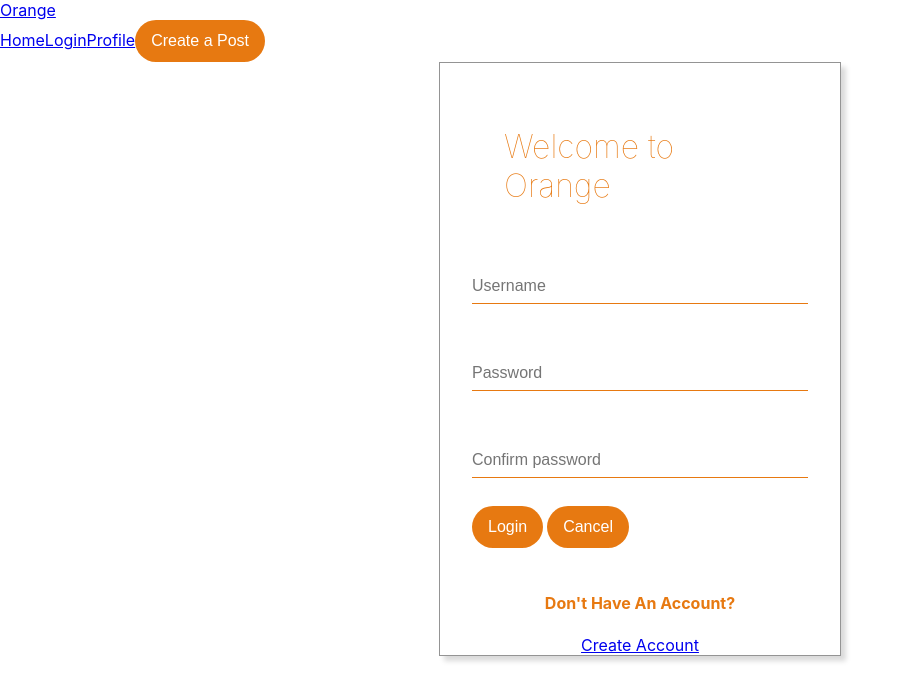
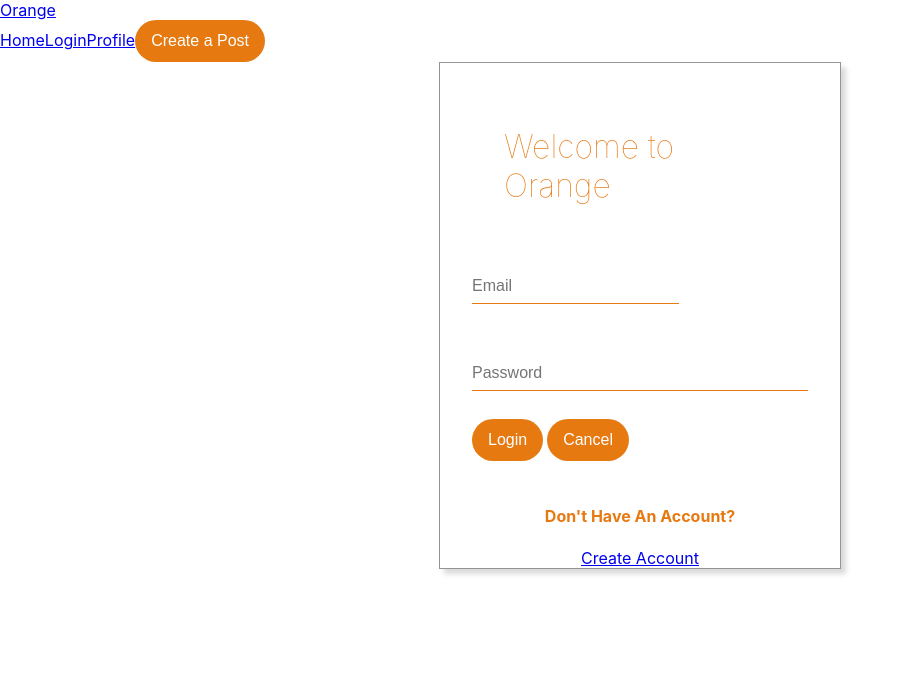
Before and after one commit to Team-Orange4/orange-backend, a React (Create React App) app: page / in a window 1280 px wide. Shown: the top 700 px of the page, without its empty margins (0-909 px from the left). Built offline with nearby package versions, Linux system fonts and the light colour scheme.

Commit message:
login-works

```diff
--- a/src/App.js
+++ b/src/App.js
@@ -16,6 +16,7 @@ function App() {
       <main>
         <Route path="/" exact component={Login} />
         <Route path="/create" component={CreateAccount} />
+        <Route path="/feed" component={Feed} />
       </main>
 		</div>
 	);
--- a/src/components/Login.js
+++ b/src/components/Login.js
@@ -1,87 +1,88 @@
 import React, { useState } from 'react';
-import { Link } from 'react-router-dom';
+import { Link, Redirect,useHistory } from 'react-router-dom';
 import './Login.css';
+import axios from 'axios';
+
 
 const Login = () => {
-	const initialState = {
-		username: '',
-		password: '',
-		passwordConfirm: '',
-		valid: false,
-		attempted: false,
-	};
-	const [formState, setFormState] = useState(initialState);
+	const [loginInfo, setLoginInfo] = useState({});
+	let history = useHistory();
+
 	function handleChange(event) {
 		event.preventDefault();
-		setFormState({ ...formState, [event.target.id]: event.target.value });
+		setLoginInfo({ ...loginInfo, [event.target.id]: event.target.value });
 	}
-	function handleConfirmChange(event) {
-		event.preventDefault();
-		setFormState({ ...formState, [event.target.id]: event.target.value });
-		if (event.target.value === formState.password) {
-			setFormState({
-				...formState,
-				[event.target.id]: event.target.value,
-				valid: true,
-			});
-		} else {
-			setFormState({
-				...formState,
-				[event.target.id]: event.target.value,
-				valid: false,
-				attempted: true,
-			});
-		}
-	}
+	// function handleConfirmChange(event) {
+	// 	event.preventDefault();
+	// 	setLoginInfo({ ...loginInfo, [event.target.id]: event.target.value });
+	// 	if (event.target.value === loginInfo.password) {
+	// 		setLoginInfo({
+	// 			...loginInfo,
+	// 			[event.target.id]: event.target.value,
+	// 			valid: true,
+	// 		});
+	// 	} else {
+	// 		setLoginInfo({
+	// 			...loginInfo,
+	// 			[event.target.id]: event.target.value,
+	// 			valid: false,
+	// 			attempted: true,
+	// 		});
+	// 	}
+	// }
 	function handleCancel(event) {
-		setFormState(initialState);
+		setLoginInfo("");
 	}
 	function handleSubmit(event) {
 		event.preventDefault();
-		if (formState.password === formState.passwordConfirm) {
-			alert(`Welcome ${formState.username}!`);
-			handleCancel(event);
-		} else {
-			setFormState({ ...formState, valid: false });
-		}
+		axios({
+			method: "POST",
+			url: "http://localhost:8000/users/login",
+			data: {email: loginInfo.email, password: loginInfo.password}
+		}).then((res) => {
+			console.log(res);
+			if(res.data.accessToken){history.push("/feed")}
+			// if(res.data.accessToken){return <Redirect to="/feed"/>}
+		});
 	}
+
 	return (
 		<div className='form'>
 			<h1>Welcome to Orange</h1>
 			<form onSubmit={handleSubmit}>
 				<input
-					type='text'
-					placeholder='Username'
-					id='username'
+					type='email'
+					placeholder='Email'
+					id='email'
 					onChange={handleChange}
-					value={formState.username}
+					value={loginInfo.username}
 				/>
-				<label htmlFor='username'>Username</label>
+				<label htmlFor='email'>Email</label>
 				<input
 					type='password'
 					placeholder='Password'
 					id='password'
 					onChange={handleChange}
-					value={formState.password}
+					value={loginInfo.password}
 				/>
 				<label htmlFor='password'>Password</label>
-				<input
+				{/* <input
 					type='password'
 					placeholder='Confirm password'
 					id='passwordConfirm'
 					onChange={handleConfirmChange}
-					value={formState.passwordConfirm}
-				/>
-				<label htmlFor='passwordConfirm'>Confirm password</label>
+					value={loginInfo.passwordConfirm}
+				/> */}
+				{/* <label htmlFor='passwordConfirm'>Confirm password</label> */}
 				<button type='submit'>Login</button>
 				<button type='button' onClick={handleCancel} className='cancel'>
 					Cancel
 				</button>
 				<p
 					style={
-						formState.attempted ? { display: 'block' } : { display: 'none' }
+						loginInfo.attempted ? { display: 'block' } : { display: 'none' }
 					}
-					className={formState.valid ? 'valid' : 'invalid'}>
+					className={loginInfo.valid ? 'valid' : 'invalid'}>
 					Passwords must match.
 				</p>
 			</form>
```
